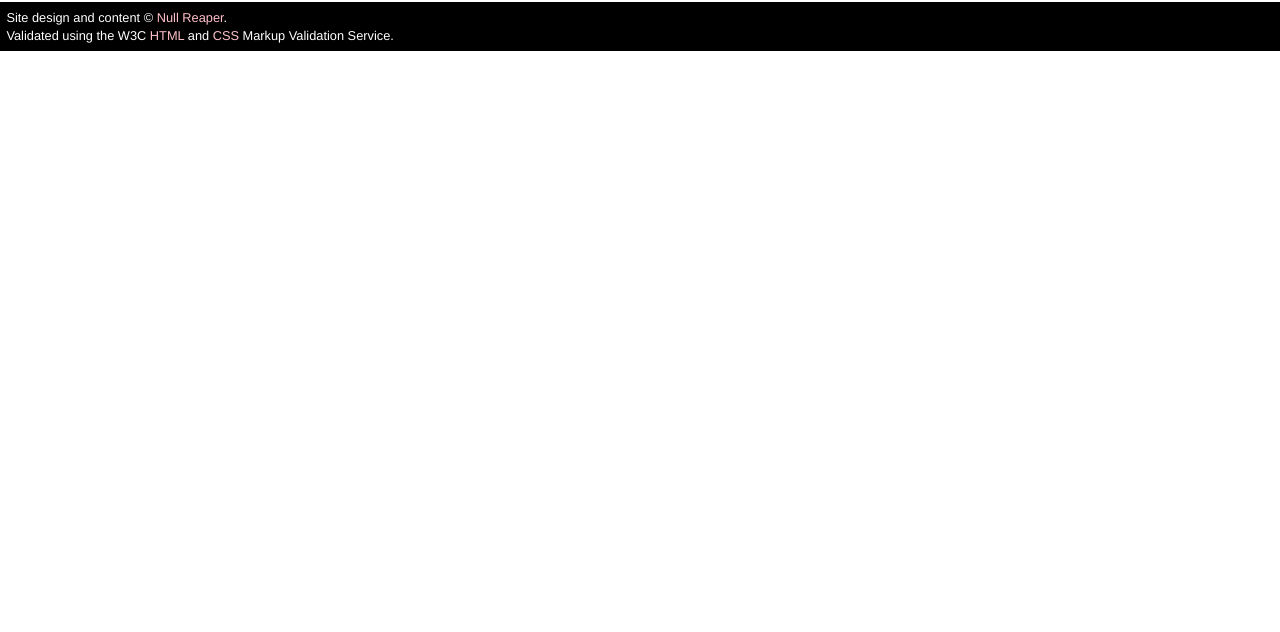
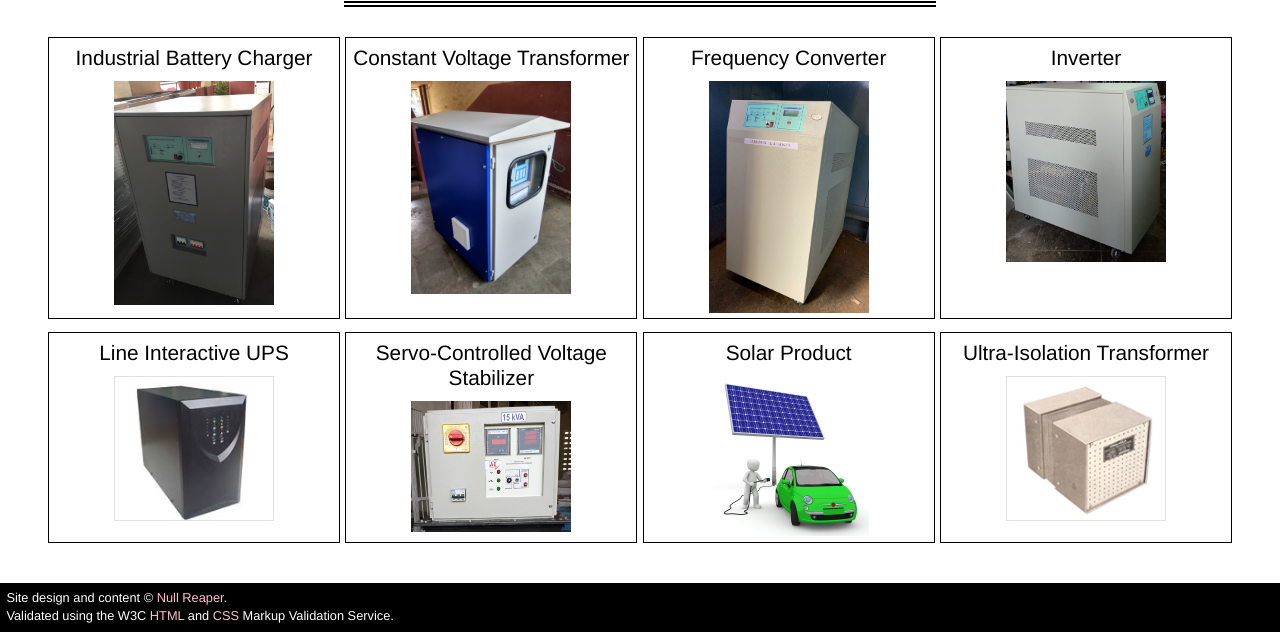
Before and after one commit to null-reaper/emmanuelelectronics_in, a plain HTML site: page product/index.html in a window 1280 px wide. Shown: the part 395-1027 px from the top of the page. Before the commit the page ends 800 px from the top, so only its background shows below. Drawn offline with Linux system fonts and the light colour scheme.

Commit message:
Add content to Product page + style for all screen sizes

```diff
--- a/css/screen.css
+++ b/css/screen.css
@@ -223,6 +223,20 @@ iframe {
   max-width: 70%;
 }
 
+/* -- Product Page -- */
+#product main {
+  margin-bottom: 2em;
+}
+#product img {
+  max-width: 10em;
+  width: 90%;
+}
+
+#product h3,
+#product h4 {
+  line-height: 1.2em;
+}
+
 
 /* Layout Styles */
 
@@ -405,6 +419,17 @@ form {
   width: 80%;
 }
 
+/* -- Product Page -- */
+#product section {
+  border: 0.1em solid black;
+  margin-bottom: 0.5EM;
+}
+
+#product img {
+  display: block;
+  margin: 0 auto 0.33em auto  ;
+}
+
 
 /* State Styles */
 
@@ -528,6 +553,16 @@ form {
   form {
     margin: 0 auto;
     width: 265px;
+  }
+
+  #product main {
+    display: grid;
+    grid-gap: 0.33em;
+    grid-template-columns: 1fr 1fr;
+  }
+
+  #product main h3 {
+    grid-column: 1 / -1;
   }
 }
 
@@ -724,6 +759,10 @@ form {
 
   #hospitals {
     grid-template-columns: repeat(5, 1fr);
+  }
+
+  #product main {
+    grid-template-columns: repeat(4, 1fr);
   }
 
   @supports (display: flex) {
--- a/product/index.html
+++ b/product/index.html
@@ -1,5 +1,5 @@
 <!DOCTYPE html>
-<html lang="en" id="products">
+<html lang="en" id="product">
   <head>
     <meta charset="utf-8">
     <title>Emmanuel Electronics</title>
@@ -26,7 +26,39 @@
     </header>
 
     <main id="content">
-      <img id="under-constr" src="../media/img/under_construction.jpg" alt="Under Construction" />
+      <h3>Explore Our Range of Products</h3>
+      <section>
+        <h4>Industrial Battery Charger</h4>
+        <img src="../media/img/products/charger.jpg" alt="Industrial Battery Charger" />
+      </section>
+      <section>
+        <h4>Constant Voltage Transformer</h4>
+        <img src="../media/img/products/cvt.jpg" alt="Constant Voltage Transformer  " />
+      </section>
+      <section>
+        <h4>Frequency Converter</h4>
+        <img src="../media/img/products/freq_conv.jpg" alt="Frequency Converter" />
+      </section>
+      <section>
+        <h4>Inverter</h4>
+        <img src="../media/img/products/inverter.jpg" alt="Inverter" />
+      </section>
+      <section>
+        <h4>Line Interactive UPS</h4>
+        <img src="../media/img/products/ups.jpg" alt="Line Interactive UPS" />
+      </section>
+      <section>
+        <h4>Servo-Controlled Voltage Stabilizer</h4>
+        <img src="../media/img/products/servo.jpg" alt="Servo-Controlled Voltage Stabilizer" />
+      </section>
+      <section>
+        <h4>Solar Product</h4>
+        <img src="../media/img/products/solar.jpg" alt="Solar Product" />
+      </section>
+      <section>
+        <h4>Ultra-Isolation Transformer</h4>
+        <img src="../media/img/products/trans.jpg" alt="Ultra-Isolation Transformer" />
+      </section>
     </main>
 
     <footer id="footer">
```
Also changed, not shown: media/img/products/charger.jpg (added), media/img/products/cvt.jpg (added), media/img/products/freq_conv.jpg (added), media/img/products/inverter.jpg (added), media/img/products/servo.jpg (added), media/img/products/solar.jpg (added), media/img/products/trans.jpg (added), media/img/products/ups.jpg (added).
